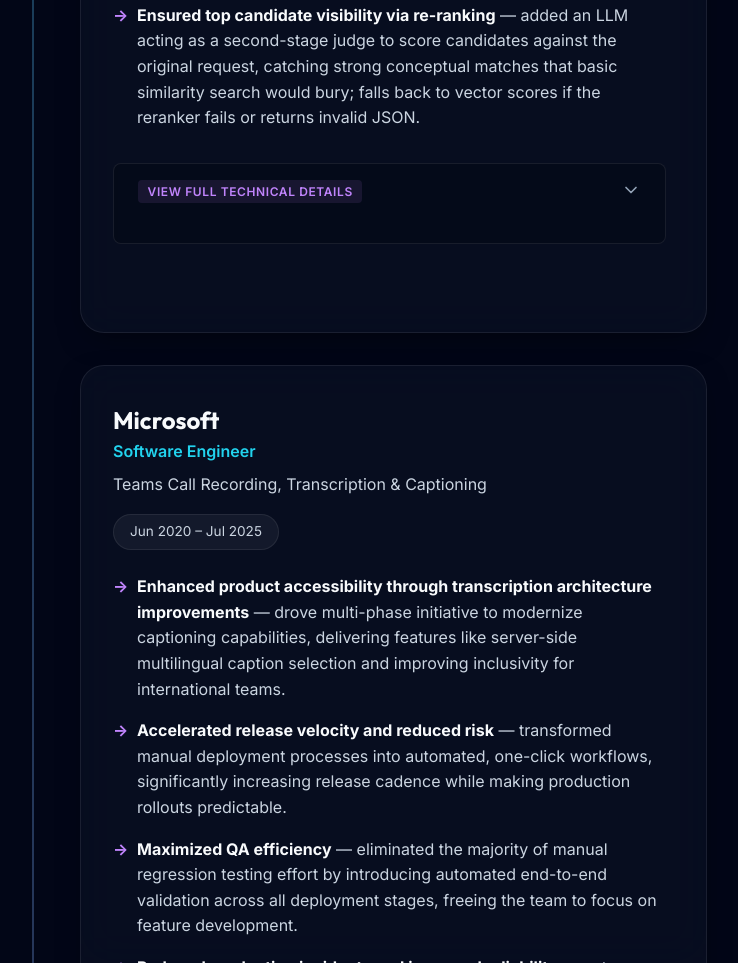
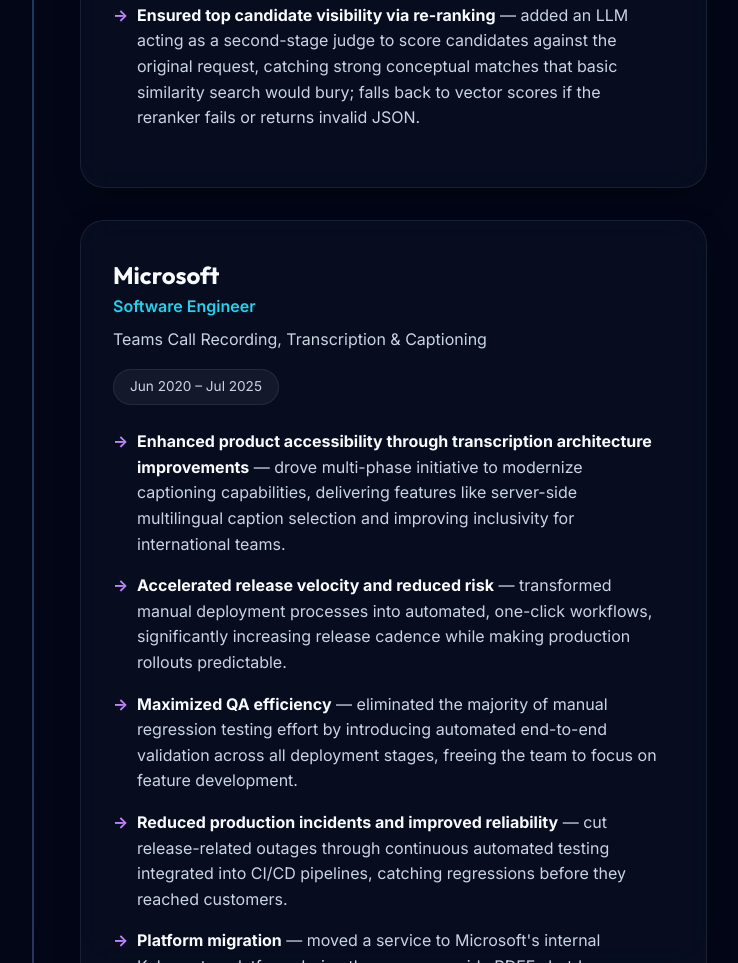
Before and after one commit to aleksandrbelov/cv, a website: page index.html in a window 1280 px wide. Shown: the part 2061-3024 px from the top of the page, without its empty margins (114-852 px from the left). Drawn offline with Linux system fonts and the light colour scheme.

Commit message:
style: hide expanding tech details block by default in index.html

```diff
--- a/index.html
+++ b/index.html
@@ -205,7 +205,7 @@
 
                             <!-- EXPANDING TECH DETAILS -->
                             <div class="expanding-block"
-                                style="margin-top: 2rem; background: rgba(0,0,0,0.2); border-radius: var(--radius-sm); border: 1px solid var(--border-card);">
+                                style="display:none; margin-top: 2rem; background: rgba(0,0,0,0.2); border-radius: var(--radius-sm); border: 1px solid var(--border-card);">
                                 <button class="expand-trigger" aria-expanded="false" aria-controls="ai-content"
                                     style="padding: 1rem 1.5rem;">
                                     <div class="trigger-left">
```
